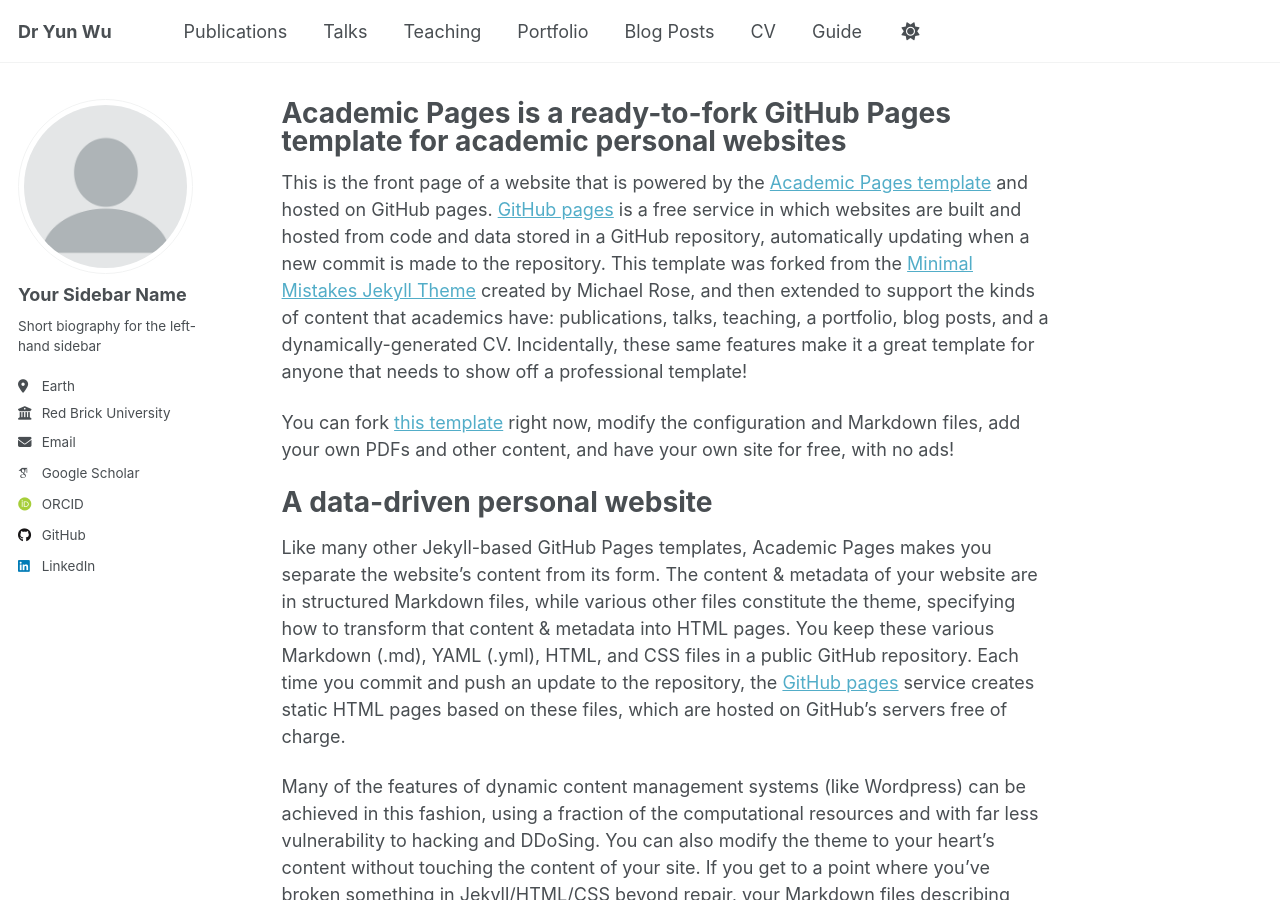
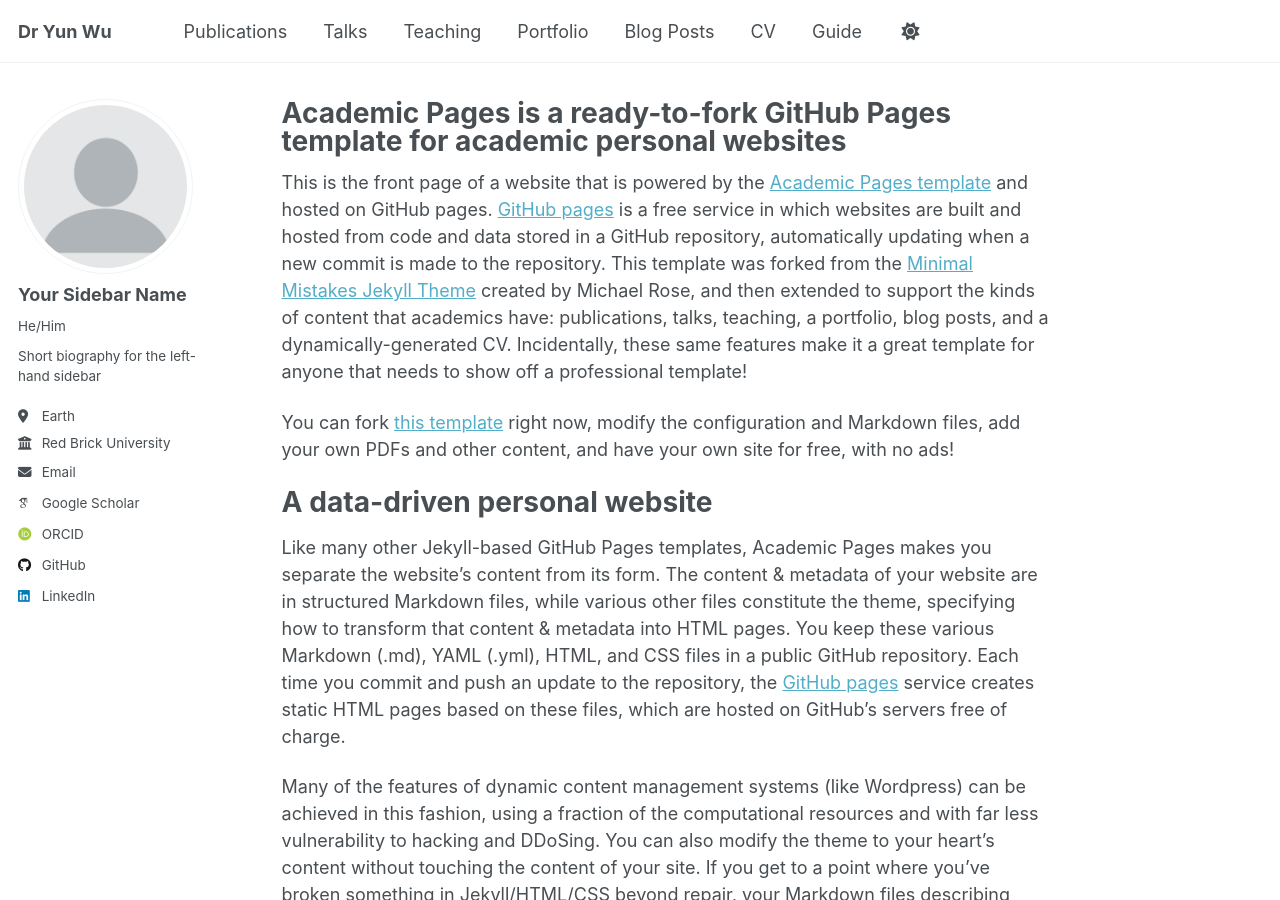
Before and after one commit to wincle626/wincle626.github.io, a Jekyll site: the page built from _pages/about.md, in a window 1280 px wide and 900 px high. Built offline with Jekyll 4.4.1, drawn with Linux system fonts in a browser that asks for light colours; some web fonts are replaced; a script that is not in the unit is left out.

Commit message:
Update _config.yml

```diff
--- a/_config.yml
+++ b/_config.yml
@@ -24,7 +24,7 @@ author:
   # Biographic information
   avatar           : "profile.png"
   name             : "Your Sidebar Name"
-  pronouns         : # example: "she/her"
+  pronouns         : "He/Him" # example: "she/her"
   bio              : "Short biography for the left-hand sidebar"
   location         : "Earth"
   employer         : "Red Brick University"
```
